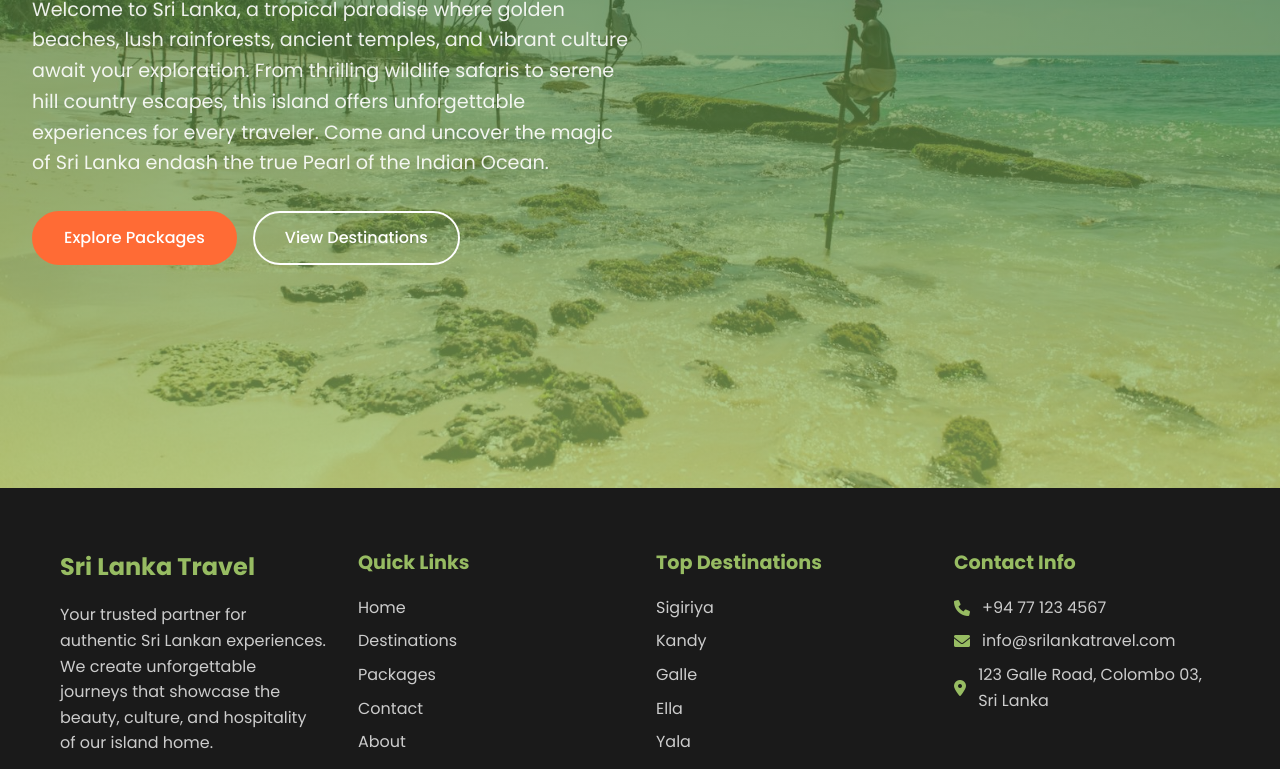
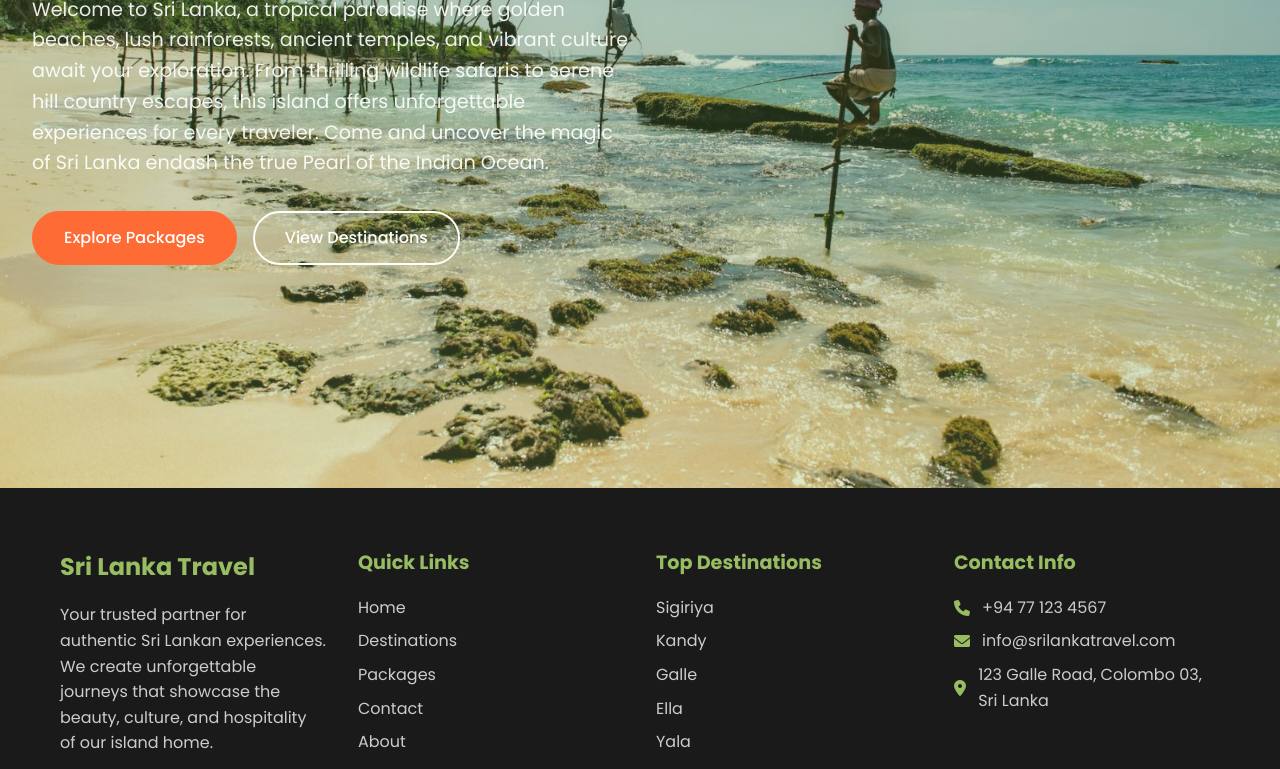
Before and after one commit to seshangamage/travel-website, a plain HTML site: page index.html in a window 1280 px wide. Shown: the part 312-1081 px from the top of the page. Drawn offline with Linux system fonts and the light colour scheme.

Commit message:
Removing gradient to see the eimage clearly

```diff
--- a/assets/css/style.css
+++ b/assets/css/style.css
@@ -108,7 +108,7 @@ a {
 /* Hero Section */
 .hero {
     min-height: 100vh;
-    background: linear-gradient(rgba(44, 95, 45, 0.7), rgba(151, 188, 98, 0.7)),
+    background: linear-gradient(rgba(44, 95, 45, 0.3), rgba(151, 188, 98, 0.3)),
                 url('../images/main-backgroud.jpg') center/cover no-repeat;
     display: flex;
     align-items: center;
```
